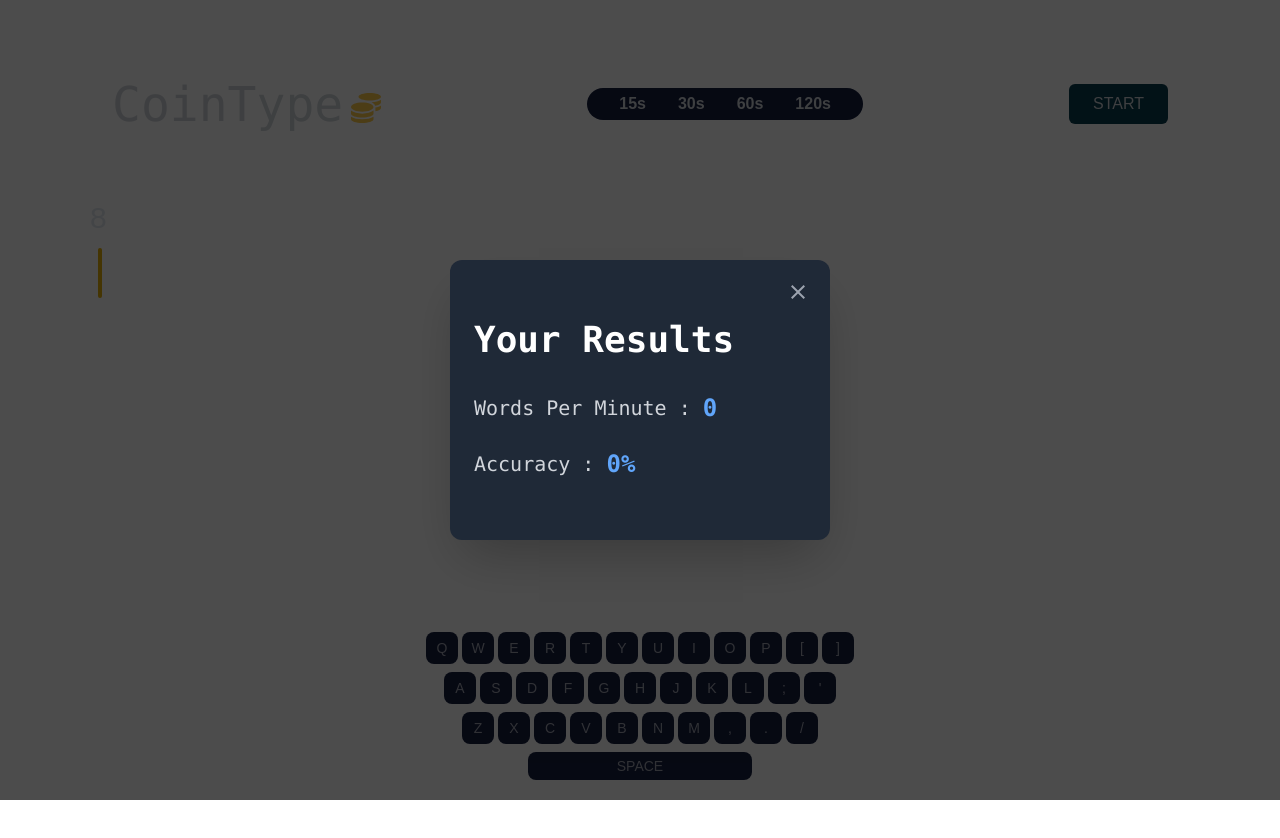
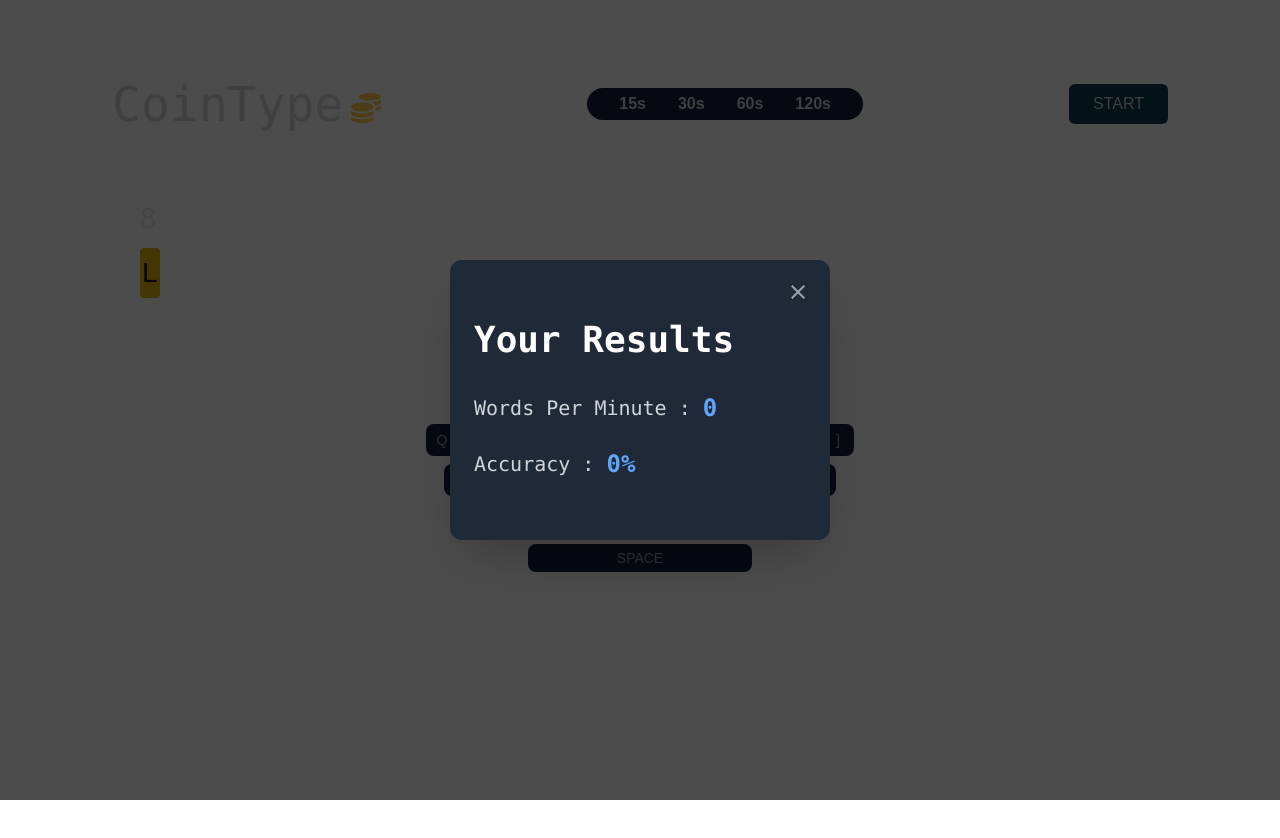
Before and after one commit to Armaan48985/CoinType, a Next.js app: page / in a window 1280 px wide. Shown: the top 838 px of the page. Before the commit the page ends 800 px from the top, so only its background shows below. Built offline with nearby package versions, Linux system fonts and the light colour scheme.

Commit message:
typeContent

```diff
--- a/app/page.tsx
+++ b/app/page.tsx
@@ -1,4 +1,5 @@
 'use client';
+import Navbar from '@/components/Navbar';
 import ResultBox from '@/components/ResultBox';
 import TypeContent from '@/components/TypeContent';
 import VisualKeyboard from '@/components/VisualKeyboard';
@@ -7,9 +8,7 @@
 import { IoMdClose } from 'react-icons/io';
 
 export default function Home() {
-  const [text, setText] = useState(` Lorem ipsum dolor, sit amet consectetur adipisicing elit. Quod est iste cumque modi consequatur nam possimus facilis iusto vel aperiam neque, architecto reiciendis
-    ,laboriosam exercitationem debitis facere? Aperiam reprehenderit sapiente, voluptate explicabo voluptates laborum ratione, tempore odit non labore ipsam
-    culpa dolores magnam cupiditate, sint ut ipsa amet rem totam`)
+  const [text, setText] = useState(`Lorem ipsum dolor, sit amet consectetur adipisicing elit. Quod est iste cumque modi consequatur nam possimus facilis iusto vel aperiam neque, architecto reiciendis, laboriosam exercitationem debitis facere? Aperiam reprehenderit sapiente, voluptate explicabo voluptates laborum ratione, tempore odit non labore ipsam culpa dolores magnam cupiditate, sint ut ipsa amet rem totam`)
   const [started, setStarted] = useState(false);
   const [charArray, setCharArray] = useState<string[]>([]);
   const [currentIndex, setCurrentIndex] = useState(0);
@@ -23,10 +22,23 @@
   const [keyPressed, setKeyPressed] = useState<string | null>(null);
   const [incorrectCount, setIncorrectCount] = useState(0);
   const [showResult, setShowResult] = useState(true);
+  const [upward, setUpward] = useState(0);
 
   useEffect(() => {
-    setCharArray(text.split('').map((char) => (char === ' ' ? '' : char)));
-  }, [text]);
+    const maxCharsPerLine = 58; // Define max characters per line
+    const formattedCharArray: string[] = [];
+
+    // Split the text into lines of maxCharsPerLine
+    for (let i = 0; i < text.length; i += maxCharsPerLine) {
+      const line = text.slice(i, i + maxCharsPerLine);
+      // Ensure the line only contains 58 characters or less
+      formattedCharArray.push(...line.split('').map((char) => (char === ' ' ? '' : char)));
+    }
+
+    setCharArray(formattedCharArray);
+  }, []);
+
+
 
   const handleKeyPress = (event: any) => {
     if (!started || remainingTime === 0) return;
@@ -106,6 +118,7 @@
        setTypedText('');
        setErrorIndexes([]);
        setRemainingTime(selectedTime);
+       setUpward(0);
     } else {
        setStarted(true);
        setRemainingTime(selectedTime);
@@ -141,31 +154,17 @@
   };
 
 
+  console.log(currentIndex)
 
 
   return (
     <div className="w-full">
-      <div className="p-10 flex-between px-28 mt-10 text-gray-300">
-        <h1 className="font-mono text-5xl flex-center gap-2">CoinType <span className='text-3xl mt-2 text-[#ffb700] text-opacity-70'><FaCoins /></span></h1>
-
-        <div className='bg-[var(--primary-blue)] rounded-2xl'>
-          <div className='flex gap-8 py-1 px-8'>
-            <button className={`hover:text-yellow-500 font-semibold ${selectedTime == 15 ? 'text-yellow-500' : ''}`} onClick={() => setSelectedTime(15)}>15s</button>
-            <button className={`hover:text-yellow-500 font-semibold ${selectedTime == 30 ? 'text-yellow-500' : ''}`} onClick={() => setSelectedTime(30)}>30s</button>
-            <button className={`hover:text-yellow-500 font-semibold ${selectedTime == 60 ? 'text-yellow-500' : ''}`} onClick={() => setSelectedTime(60)}>60s</button>
-            <button className={`hover:text-yellow-500 font-semibold ${selectedTime == 120 ? 'text-yellow-500' : ''}`} onClick={() =>setSelectedTime(120)}>120s</button>
-          </div>
-        </div>
-
-        <div>
-          <button
-            onClick={handleStart}
-            className="bg-[#073b4c] uppercase  px-6 py-2 rounded-md"
-          >
-            {started ? 'Restart' : 'Start'}
-          </button>
-        </div>
-      </div>
+        <Navbar
+          selectedTime={selectedTime}
+          setSelectedTime={setSelectedTime}
+          handleStart={handleStart}
+          started={started}
+        />
 
         <TypeContent
           started={started}
@@ -176,9 +175,13 @@
           pressed={pressed}
           errorIndexes={errorIndexes}
           isCorrect={isCorrect}
+          upward={upward}
+          setUpward={setUpward}
         />
 
+        <div className='bg-[var(--background)] z-10 h-[500px]'>
         <VisualKeyboard keyPressed={keyPressed}/>
+        </div>
 
         {showResult && (
           <ResultBox setShowResult={setShowResult} typedText={typedText} remainingTime={remainingTime} selectedTime={selectedTime} incorrectCount={incorrectCount}/>
--- /dev/null
+++ b/components/Navbar.tsx
@@ -0,0 +1,30 @@
+import React from 'react'
+import { FaCoins } from 'react-icons/fa'
+
+const Navbar = ({selectedTime, setSelectedTime, handleStart, started}:any) => {
+  return (
+    <div className="p-10 flex-between px-28 mt-10 text-gray-300">
+        <h1 className="font-mono text-5xl flex-center gap-2">CoinType <span className='text-3xl mt-2 text-[#ffb700] text-opacity-70'><FaCoins /></span></h1>
+
+        <div className='bg-[var(--primary-blue)] rounded-2xl'>
+        <div className='flex gap-8 py-1 px-8'>
+            <button className={`hover:text-yellow-500 font-semibold ${selectedTime == 15 ? 'text-yellow-500' : ''}`} onClick={() => setSelectedTime(15)}>15s</button>
+            <button className={`hover:text-yellow-500 font-semibold ${selectedTime == 30 ? 'text-yellow-500' : ''}`} onClick={() => setSelectedTime(30)}>30s</button>
+            <button className={`hover:text-yellow-500 font-semibold ${selectedTime == 60 ? 'text-yellow-500' : ''}`} onClick={() => setSelectedTime(60)}>60s</button>
+            <button className={`hover:text-yellow-500 font-semibold ${selectedTime == 120 ? 'text-yellow-500' : ''}`} onClick={() =>setSelectedTime(120)}>120s</button>
+        </div>
+        </div>
+
+        <div>
+        <button
+            onClick={handleStart}
+            className="bg-[#073b4c] uppercase  px-6 py-2 rounded-md"
+        >
+            {started ? 'Restart' : 'Start'}
+        </button>
+        </div>
+  </div>
+  )
+}
+
+export default Navbar
--- a/components/TypeContent.tsx
+++ b/components/TypeContent.tsx
@@ -1,14 +1,47 @@
-import React from 'react'
+import React, { useEffect } from 'react';
 
-const TypeContent = ({started, remainingTime, selectedTime, charArray, currentIndex, pressed, errorIndexes, isCorrect}:any) => {
+const TypeContent = ({
+  started,
+  remainingTime,
+  selectedTime,
+  charArray,
+  currentIndex,
+  pressed,
+  errorIndexes,
+  isCorrect,
+  setUpward,
+  upward
+}: any) => {
+
+  useEffect(() => {
+    const baseIndex = 114; // Starting point for the upward shift
+    const step = 57; // Matches maxCharsPerLine
+
+    if (currentIndex > baseIndex) {
+      // Calculate how many shifts have happened after the baseIndex
+      const additionalShifts = Math.floor((currentIndex - baseIndex) / step);
+      // Apply the shift for the first time after baseIndex, and increment by step size
+      setUpward(55 * (1 + additionalShifts));
+    }
+  }, [currentIndex]);
+
   return (
     <div className="flex-center flex-col mt-20">
-        <div className="max-w-[1100px] flex flex-wrap relative">
+      <div className="relative max-w-[1000px]">
         <div className="absolute top-[-3rem] left-[0] right-0 text-slate-200 text-3xl">
           {started ? remainingTime : selectedTime}
         </div>
-          {charArray.map((char: string, index: number) => (
-                <span
+        <div className="overflow-hidden max-w-[1000px]">
+          {/* Apply dynamic inline style for translateY */}
+          <div
+            className="flex flex-wrap max-h-[150px] z-[-1]"
+            style={{
+              transform: `translateY(-${upward}px)`, // Dynamically shift the lines
+              transition: 'transform 0.3s ease-in-out', // Smooth transition
+            }}
+          >
+            {charArray.map((char: string, index: number) => (
+              <span
                 key={index}
                 className={`mr-[1px] font-[500] text-[28px] ${
                   index === currentIndex && !pressed
@@ -18,14 +51,18 @@
                       ? 'text-[#F94E4E]'
                       : 'text-[#2E428A] text-opacity-70'
                     : 'text-white'
-                } ${index === currentIndex && !isCorrect ? 'bg-red-500' : 'bg-transparent'} py-1 duration-100 px-[2px] rounded ${char == '' && 'mx-[8px]'}`}
+                } ${
+                  index === currentIndex && !isCorrect ? 'bg-red-500' : 'bg-transparent'
+                } py-1 duration-100 px-[2px] rounded ${char === '' && 'mx-[8px]'}`}
               >
                 {char}
               </span>
-          ))}
+            ))}
+          </div>
         </div>
       </div>
-  )
-}
+    </div>
+  );
+};
 
-export default TypeContent
+export default TypeContent;
--- a/components/VisualKeyboard.tsx
+++ b/components/VisualKeyboard.tsx
@@ -7,7 +7,7 @@
     ];
 
     return (
-      <div className="mt-8 flex flex-col items-center text-sm">
+      <div className="flex flex-col items-center text-sm pt-6">
         {rows.map((row, rowIndex) => (
           <div key={rowIndex} className="flex justify-center mb-1">
             {row.map((key) => (
```
